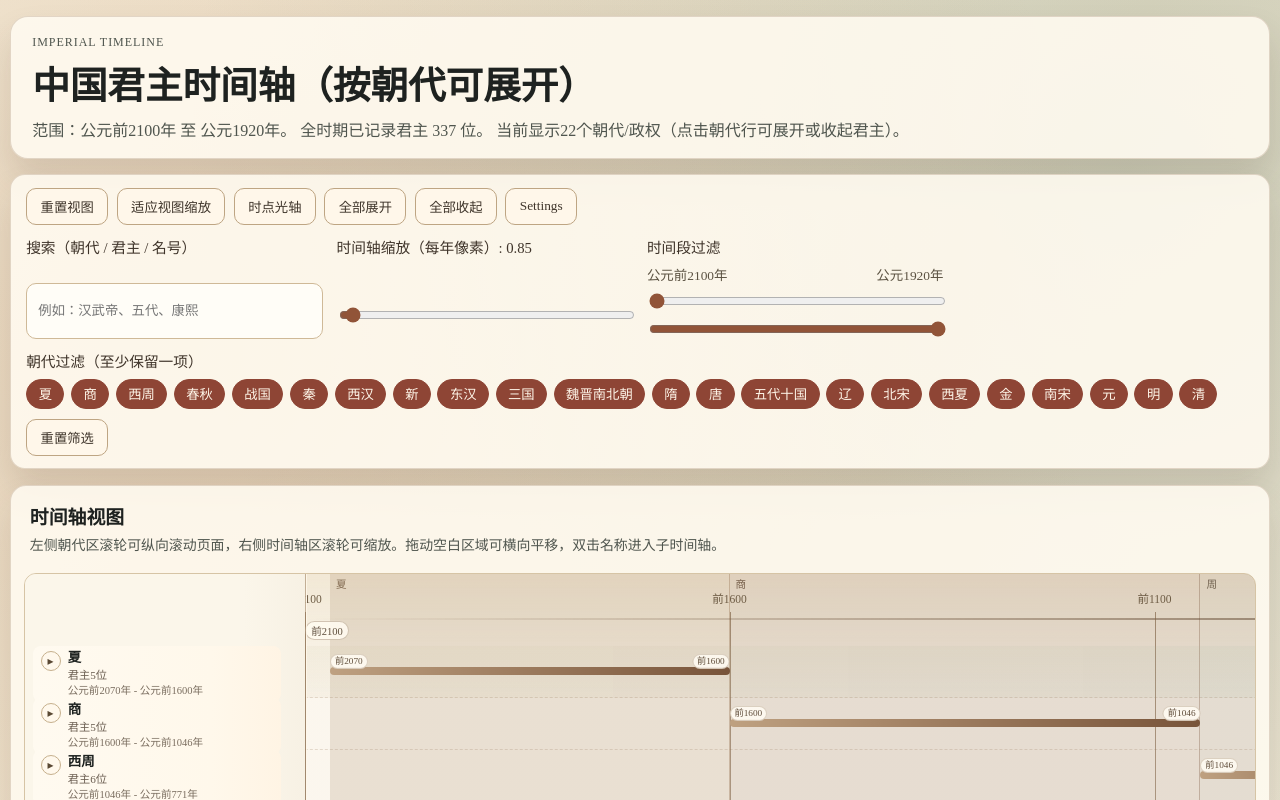
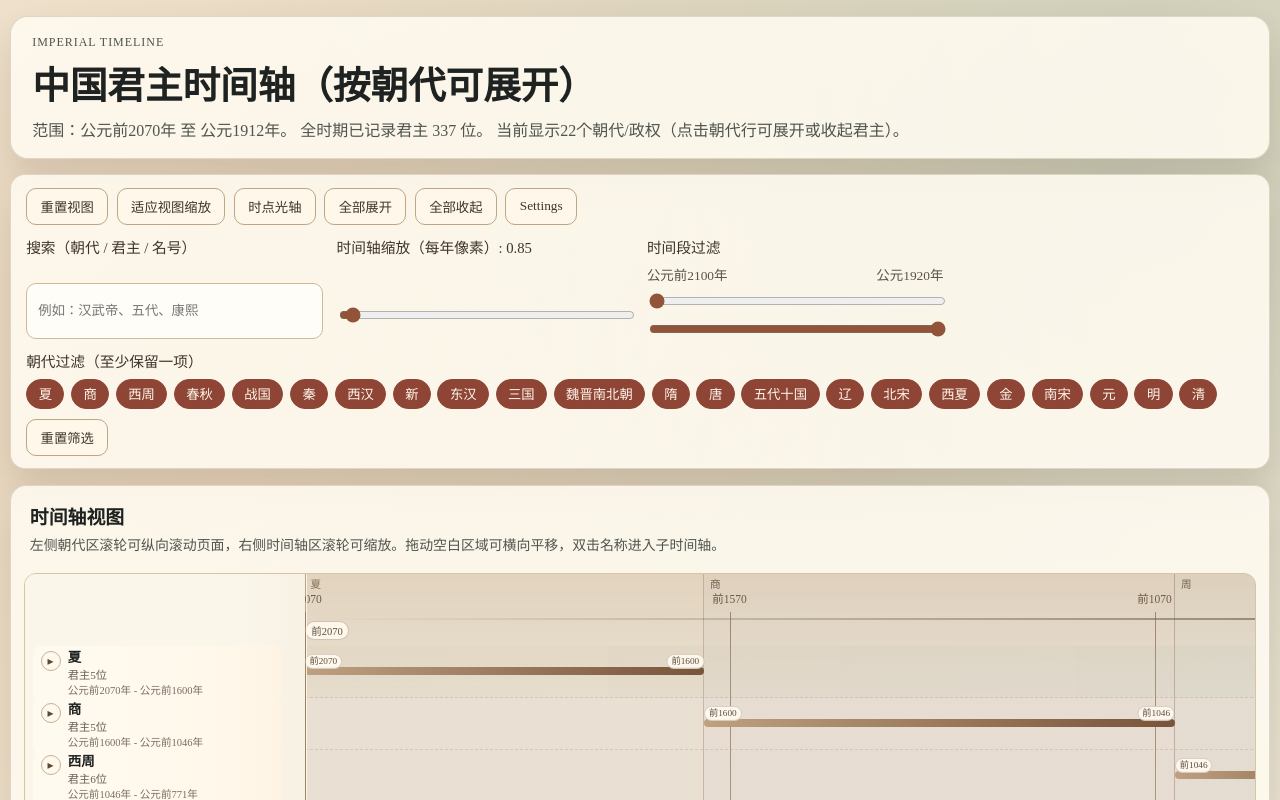
Before and after one commit to TXC-ALON/TimeLine, a React (Vite) app: page / in a window 1280 px wide. Shown: the top 800 px of the page. Built offline with nearby package versions, Linux system fonts and the light colour scheme; a web font is replaced by a local one; what cn-era would draw is missing.

Commit message:
feat: focus tracks on double-click and auto-fit axis to dynasty filters

```diff
--- a/src/App.jsx
+++ b/src/App.jsx
@@ -877,6 +877,19 @@ function App() {
     }
     return getDynastyLifeBounds(subTimelineDynasty)
   }, [subTimelineDynasty])
+  const mainTimelineBounds = useMemo(() => {
+    const activeDynasties = sortedDynasties.filter((item) => activeDynastyIds.includes(item.id))
+    if (activeDynasties.length === 0) {
+      return {
+        start: TIMELINE_MIN_YEAR,
+        end: TIMELINE_MAX_YEAR
+      }
+    }
+    return {
+      start: Math.min(...activeDynasties.map((item) => item.startYear)),
+      end: Math.max(...activeDynasties.map((item) => item.endYear))
+    }
+  }, [activeDynastyIds, sortedDynasties])
 
   const displayDynasties = useMemo(() => {
     if (!subTimelineDynasty) {
@@ -939,8 +952,8 @@ function App() {
   const effectiveSelectedKey = selectedKey && rowMap.has(selectedKey) ? selectedKey : fallbackKey
   const selectedRow = effectiveSelectedKey ? rowMap.get(effectiveSelectedKey) : null
 
-  const axisMinYear = isSubTimeline ? subTimelineBounds.start : TIMELINE_MIN_YEAR
-  const axisMaxYear = isSubTimeline ? subTimelineBounds.end : TIMELINE_MAX_YEAR
+  const axisMinYear = isSubTimeline ? subTimelineBounds.start : mainTimelineBounds.start
+  const axisMaxYear = isSubTimeline ? subTimelineBounds.end : mainTimelineBounds.end
   const totalYears = Math.max(1, axisMaxYear - axisMinYear)
   const timelineWidth = LABEL_WIDTH + totalYears * zoom + 64
   const yearTicks = useMemo(() => getYearTicks(axisMinYear, axisMaxYear), [axisMaxYear, axisMinYear])
@@ -948,8 +961,8 @@ function App() {
     if (isSubTimeline || !displaySettings.showPeriodBands) {
       return []
     }
-    return PERIOD_BANDS.filter((item) => overlap(item.startYear, item.endYear, TIMELINE_MIN_YEAR, TIMELINE_MAX_YEAR))
-  }, [displaySettings.showPeriodBands, isSubTimeline])
+    return PERIOD_BANDS.filter((item) => overlap(item.startYear, item.endYear, axisMinYear, axisMaxYear))
+  }, [axisMaxYear, axisMinYear, displaySettings.showPeriodBands, isSubTimeline])
   const axisEndX = LABEL_WIDTH + totalYears * zoom
 
   const getXByYear = (year) => {
@@ -1188,6 +1201,13 @@ function App() {
     timelineViewportRef.current.scrollLeft = pendingScrollLeftRef.current
     pendingScrollLeftRef.current = null
   }, [zoom])
+
+  useEffect(() => {
+    if (isSubTimeline || !timelineViewportRef.current) {
+      return
+    }
+    timelineViewportRef.current.scrollLeft = 0
+  }, [axisMinYear, isSubTimeline])
 
   useEffect(() => {
     if (!timelineViewportRef.current) {
@@ -1997,6 +2017,14 @@ function App() {
                       <div
                         className="dynasty-track"
                         style={{ left: `${startX}px`, width: `${width}px` }}
+                        onDoubleClick={(event) => {
+                          event.preventDefault()
+                          event.stopPropagation()
+                          setRulerContextMenu(null)
+                          setSelectedKey(row.key)
+                          setHighlightedRulerKey(null)
+                          zoomToRange(dynasty.startYear, dynasty.endYear)
+                        }}
                         onMouseEnter={(event) =>
                           showTooltip(event, dynasty.name, [
                             `区间：${formatPeriod(dynasty.startYear, dynasty.endYear)}`,
@@ -2087,6 +2115,14 @@ function App() {
                 const rulerEdgeStartX = typeof rulerEdgeStartYear === 'number' ? getXByYear(rulerEdgeStartYear) : 0
                 const rulerEdgeEndX = typeof rulerEdgeEndYear === 'number' ? getXByYear(rulerEdgeEndYear) : 0
                 const highlighted = row.key === highlightedRulerKey
+                const focusRulerTimeline = (event) => {
+                  event.preventDefault()
+                  event.stopPropagation()
+                  setRulerContextMenu(null)
+                  setSelectedKey(row.key)
+                  setHighlightedRulerKey(row.key)
+                  zoomToRange(range.start, range.end)
+                }
 
                 return (
                   <div
@@ -2111,13 +2147,7 @@ function App() {
                   >
                     <div
                       className="name-slot ruler"
-                      onDoubleClick={(event) => {
-                        event.preventDefault()
-                        event.stopPropagation()
-                        setSelectedKey(row.key)
-                        setHighlightedRulerKey(row.key)
-                        zoomToRange(range.start, range.end)
-                      }}
+                      onDoubleClick={focusRulerTimeline}
                       title="双击缩放并高亮该人物时间段"
                     >
                       <strong>{ruler.name}</strong>
@@ -2147,6 +2177,7 @@ function App() {
                             }
                             onMouseMove={moveTooltip}
                             onMouseLeave={hideTooltip}
+                            onDoubleClick={focusRulerTimeline}
                           />
                         )
                         : (
@@ -2165,6 +2196,7 @@ function App() {
                             }
                             onMouseMove={moveTooltip}
                             onMouseLeave={hideTooltip}
+                            onDoubleClick={focusRulerTimeline}
                           />
                         )
                       : null}
@@ -2187,6 +2219,7 @@ function App() {
                           }
                           onMouseMove={moveTooltip}
                           onMouseLeave={hideTooltip}
+                          onDoubleClick={focusRulerTimeline}
                         />
                       ))
                       : null}
@@ -2209,6 +2242,7 @@ function App() {
                           }
                           onMouseMove={moveTooltip}
                           onMouseLeave={hideTooltip}
+                          onDoubleClick={focusRulerTimeline}
                         >
                           <span className="era-segment-text">
                             {period.name} {formatAxisYear(period.start)}-{formatAxisYear(period.end)}
```
